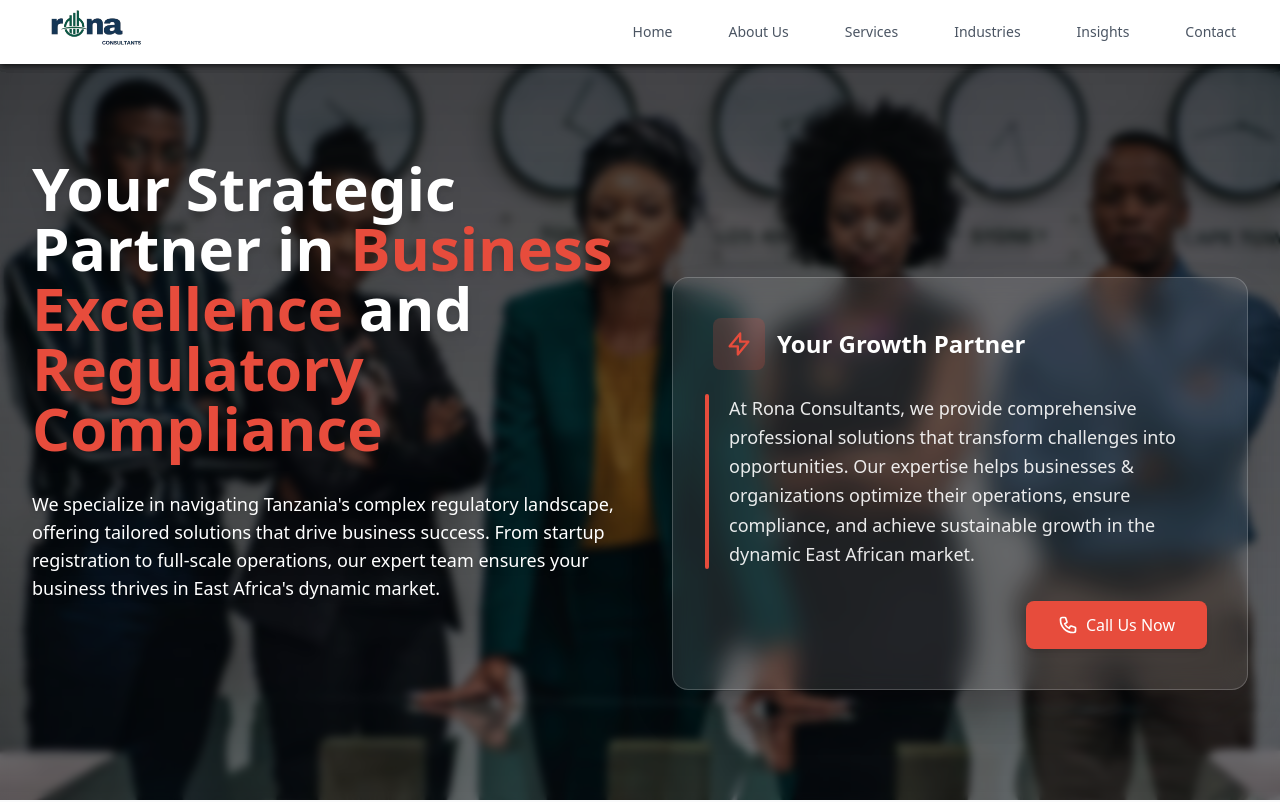
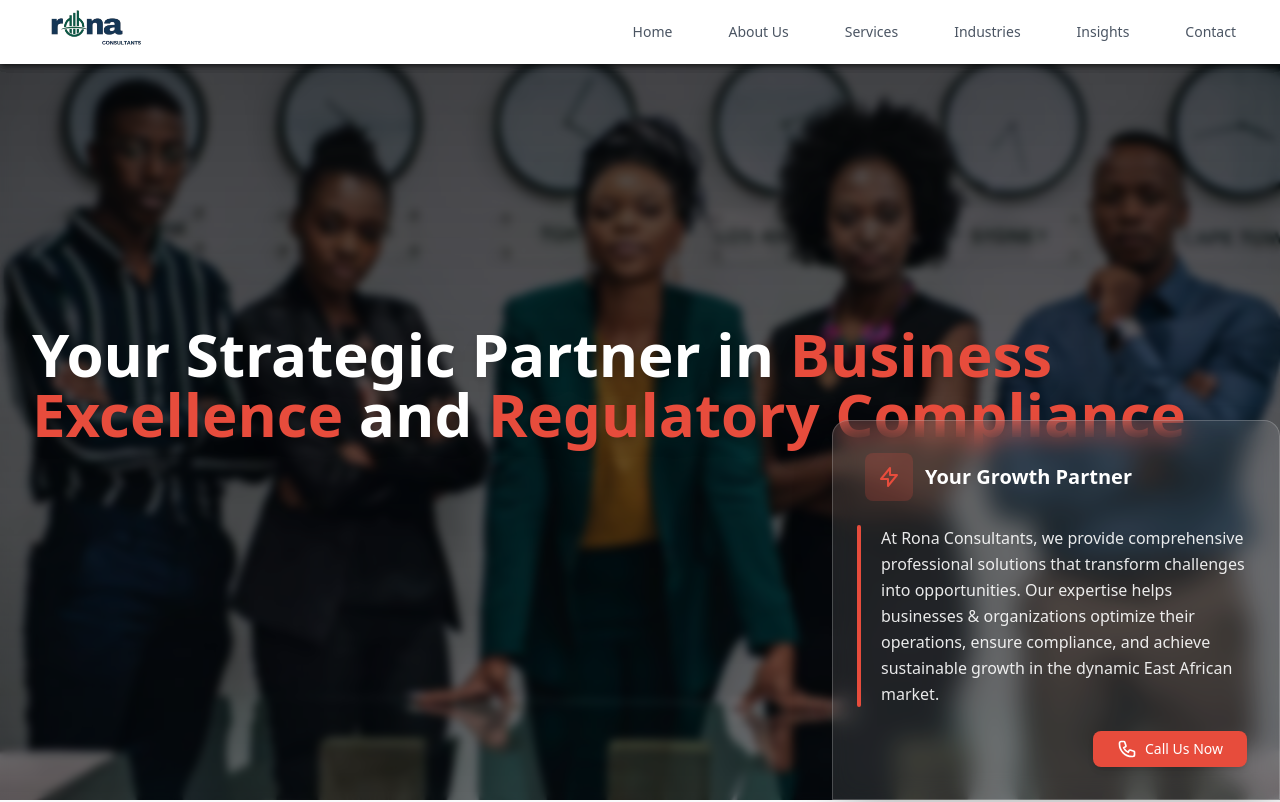
Before and after one commit to johngora21/ronaconsultants, a React (Vite) app: page / in a window 1280 px wide. Shown: the top 802 px of the page. Built offline with nearby package versions, Linux system fonts and the light colour scheme.

Commit message:
fix: adjust hero card positioning and size

```diff
--- a/src/pages/Home.tsx
+++ b/src/pages/Home.tsx
@@ -16,7 +16,7 @@ const Home = () => {
 
       {/* Hero Section */}
 
-      <section className="relative text-black min-h-[100vh] flex items-center justify-center"
+      <section className="relative text-black min-h-[100vh] flex flex-col"
         style={{
           backgroundImage: "url('/images/industries/black.jpg')",
           backgroundSize: 'cover',
@@ -28,48 +28,42 @@ const Home = () => {
         {/* Dark overlay */}
         <div className="absolute inset-0 bg-gradient-to-b from-black/70 via-black/60 to-black/50 backdrop-blur-sm"></div>
 
-        <div className="max-w-7xl mx-auto px-4 sm:px-6 lg:px-8 relative z-10 py-20">
-          <div className="grid grid-cols-1 lg:grid-cols-2 gap-8 items-center">
-            {/* Main Content */}
+        <div className="max-w-7xl mx-auto px-4 sm:px-6 lg:px-8 relative z-10 flex-1 flex flex-col">
+          <div className="flex-1 flex items-center">
             <div className="text-left">
               <h1 className="text-3xl sm:text-4xl md:text-5xl lg:text-6xl font-bold mb-6 sm:mb-8 animate-fade-in text-white drop-shadow-lg">
                 Your Strategic Partner in <span className="text-accent">Business Excellence</span> and <span className="text-accent">Regulatory Compliance</span>
               </h1>
-              <p className="text-base sm:text-lg mb-8 sm:mb-10 animate-fade-in text-white drop-shadow-md leading-relaxed">
-                We specialize in navigating Tanzania's complex regulatory landscape, offering tailored solutions that drive business success. From startup registration to full-scale operations, our expert team ensures your business thrives in East Africa's dynamic market.
-              </p>
+            </div>
           </div>
 
           {/* Info Card */}
-            <div
-              className="lg:absolute lg:bottom-8 lg:right-8 mt-8 lg:mt-0 w-full lg:w-auto"
-            >
-              <div className="bg-white/10 backdrop-blur-md rounded-2xl p-6 sm:p-8 lg:p-10 border border-white/20 shadow-2xl w-full max-w-xl mx-auto lg:mx-0">
+          <div className="w-full lg:w-auto lg:ml-auto lg:mr-0 lg:absolute lg:right-0 lg:bottom-0">
+            <div className="bg-white/10 backdrop-blur-md rounded-t-2xl p-4 sm:p-6 lg:p-8 border border-white/20 shadow-2xl w-full max-w-md mx-auto lg:mx-0 lg:mr-0">
               <div className="flex items-center gap-3 mb-6">
                 <div className="bg-accent/20 p-3 rounded-lg">
-                    <svg className="w-7 h-7 text-accent" fill="none" stroke="currentColor" viewBox="0 0 24 24">
+                  <svg className="w-6 h-6 text-accent" fill="none" stroke="currentColor" viewBox="0 0 24 24">
                     <path strokeLinecap="round" strokeLinejoin="round" strokeWidth="2" d="M13 10V3L4 14h7v7l9-11h-7z" />
                   </svg>
                 </div>
-                  <h3 className="text-2xl font-semibold text-white">Your Growth Partner</h3>
+                <h3 className="text-xl font-semibold text-white">Your Growth Partner</h3>
               </div>
               <div className="relative">
                 <div className="absolute -left-2 top-0 bottom-0 w-1 bg-accent rounded-full"></div>
-                  <p className="text-white/90 text-lg leading-relaxed mb-8 pl-4">
+                <p className="text-white/90 text-base leading-relaxed mb-6 pl-4">
                   At Rona Consultants, we provide comprehensive professional solutions that transform challenges into opportunities. Our expertise helps businesses & organizations optimize their operations, ensure compliance, and achieve sustainable growth in the dynamic East African market.
                 </p>
               </div>
               <div className="flex justify-end">
                 <a
                   href="tel:+255717801745"
-                    className="inline-flex items-center justify-center gap-2 bg-accent hover:bg-accent/90 text-white px-8 py-3 rounded-lg font-medium text-base transition-colors shadow-md hover:shadow-lg"
+                  className="inline-flex items-center justify-center gap-2 bg-accent hover:bg-accent/90 text-white px-6 py-2 rounded-lg font-medium text-sm transition-colors shadow-md hover:shadow-lg"
                 >
                   <svg className="w-5 h-5" fill="none" stroke="currentColor" viewBox="0 0 24 24">
                     <path strokeLinecap="round" strokeLinejoin="round" strokeWidth="2" d="M3 5a2 2 0 012-2h3.28a1 1 0 01.948.684l1.498 4.493a1 1 0 01-.502 1.21l-2.257 1.13a11.042 11.042 0 005.516 5.516l1.13-2.257a1 1 0 011.21-.502l4.493 1.498a1 1 0 01.684.949V19a2 2 0 01-2 2h-1C9.716 21 3 14.284 3 6V5z" />
                   </svg>
                   Call Us Now
                 </a>
-                </div>
               </div>
             </div>
           </div>
```
Lines whose indentation alone changed are shown as unchanged.
